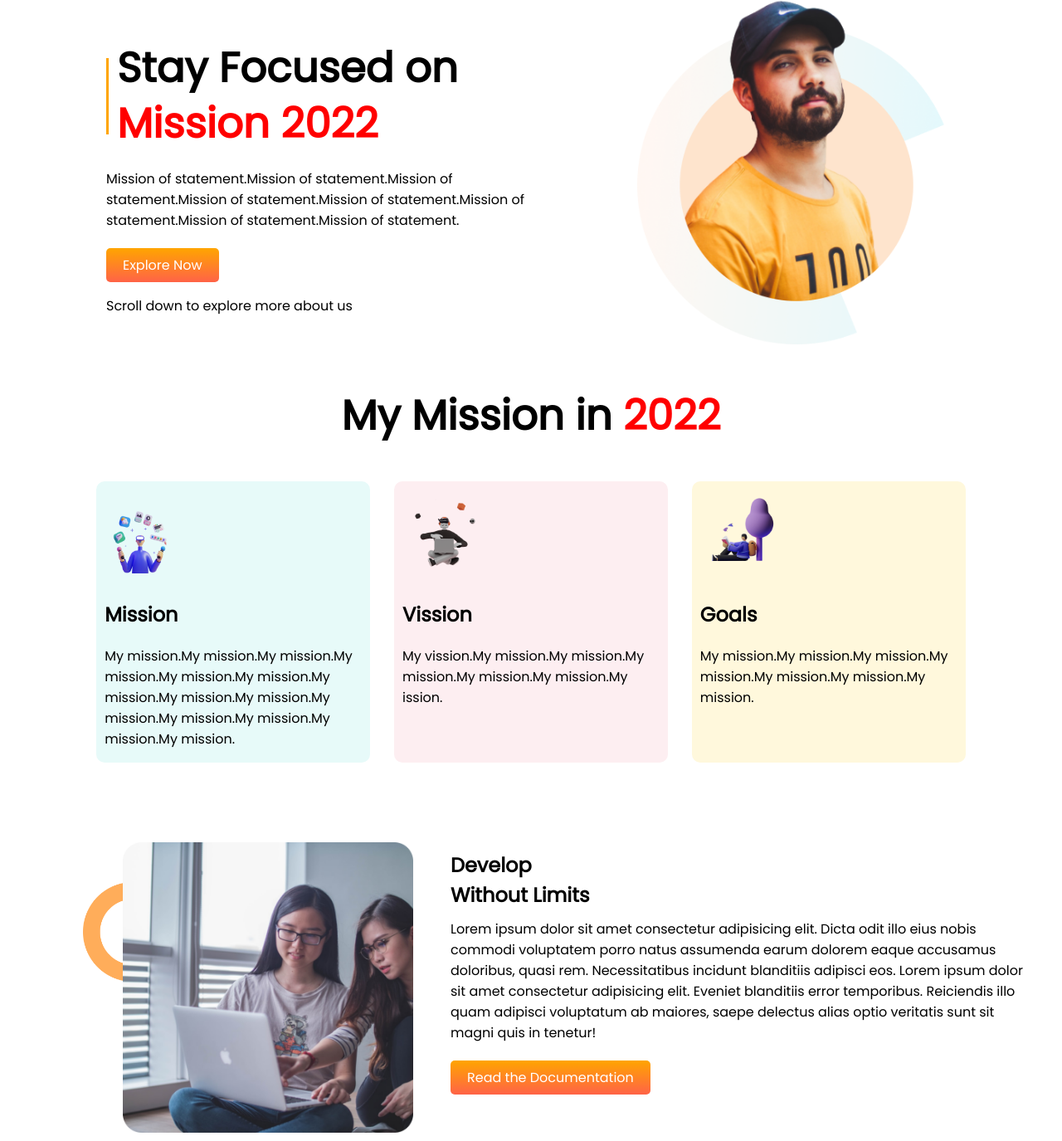
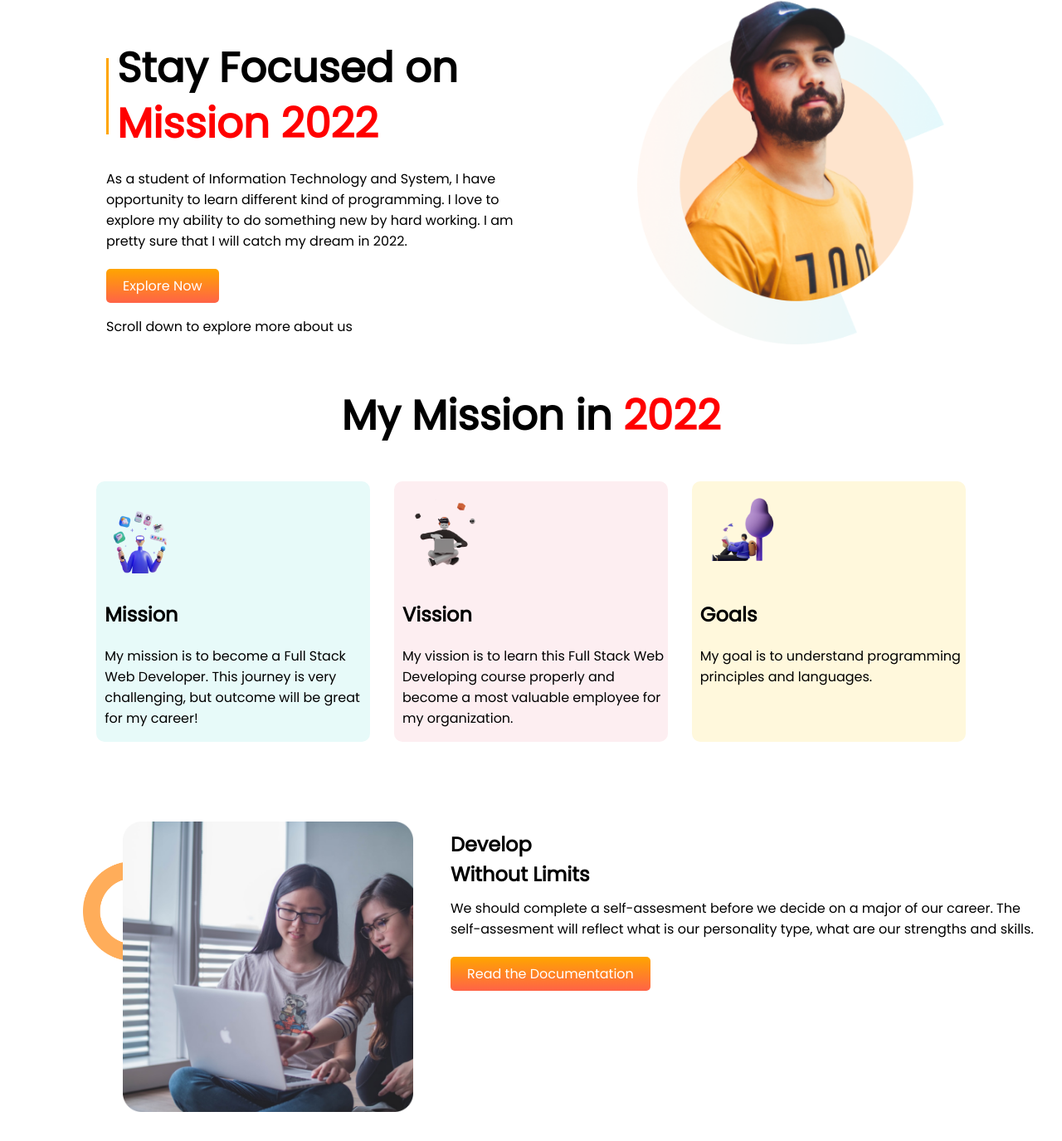
Before and after one commit to omarfaruk2004/first-assignment, a plain HTML site: page index.html in a window 1280 px wide. Shown: the part 74-1449 px from the top of the page at 83% size. Drawn offline with Linux system fonts and the light colour scheme; a web font is replaced by a local one.

Commit message:
Final-cor

```diff
--- a/index.html
+++ b/index.html
@@ -21,12 +21,12 @@
                 <h1>Stay Focused on</h1>
                 <h1 class="header">Mission 2022</h1>
             </div>
-                <p>Mission of statement.Mission of statement.Mission of statement.Mission of statement.Mission of
-                    statement.Mission
-                    of statement.Mission of statement.Mission of statement.</p>
-                <a class="link-button" target="_blank" href="https://www.linkedin.com/company/programminghero">Explore
-                    Now</a>
-                <p>Scroll down to explore more about us</p>
+            <p>As a student of Information Technology and System, I have opportunity to learn different kind of
+                programming. I love to explore my ability to do something new by hard working. I am pretty sure that I
+                will catch my dream in 2022. </p>
+            <a class="link-button" target="_blank" href="https://www.linkedin.com/company/programminghero">Explore
+                Now</a>
+            <p>Scroll down to explore more about us</p>
         </div>
         <div class="half-width">
             <img src="images/person/person-0.png" alt="">
@@ -43,18 +43,18 @@
             <div class="mission-vission-goal" id="card1-bg">
                 <img class="card-img" src="images/illustrators/illustrator-1.png" alt="">
                 <h2>Mission</h2>
-                <p>My mission.My mission.My mission.My mission.My mission.My mission.My mission.My mission.My mission.My
-                    mission.My mission.My mission.My mission.My mission.</p>
+                <p>My mission is to become a Full Stack Web Developer. This journey is very challenging, but outcome
+                    will be great for my career! </p>
             </div>
             <div class="mission-vission-goal" id="card2-bg">
                 <img class="card-img" src="images/illustrators/illustrator-2.png" alt="">
                 <h2>Vission</h2>
-                <p>My vission.My mission.My mission.My mission.My mission.My mission.My ission.</p>
+                <p>My vission is to learn this Full Stack Web Developing course properly and become a most valuable employee for my organization.</p>
             </div>
             <div class="mission-vission-goal" id="card3-bg">
                 <img class="card-img" src="images/illustrators/illustrator-3.png" alt="">
                 <h2>Goals</h2>
-                <p>My mission.My mission.My mission.My mission.My mission.My mission.My mission.</p>
+                <p>My goal is to understand programming principles and languages.</p>
             </div>
         </div>
 
@@ -68,37 +68,31 @@
                 <h2>Develop</h2>
                 <h2>Without Limits</h2>
             </div>
-            <p>Lorem ipsum dolor sit amet consectetur adipisicing elit. Dicta odit illo eius nobis commodi voluptatem
-                porro natus assumenda earum dolorem eaque accusamus doloribus, quasi rem. Necessitatibus incidunt
-                blanditiis adipisci eos.
-                Lorem ipsum dolor sit amet consectetur adipisicing elit. Eveniet blanditiis error temporibus. Reiciendis
-                illo quam adipisci voluptatum ab maiores, saepe delectus alias optio veritatis sunt sit magni quis in
-                tenetur!
+            <p>We should complete a self-assesment before we decide on a major of our career. The self-assesment will reflect what is our personality type, what are our strengths and skills.
             </p>
             <a class="link-button" target="_blank" href="https://www.linkedin.com/company/programminghero">Read the
                 Documentation</a>
         </div>
     </section>
     <section class="global-community">
-        <div class="global-text" >
+        <div class="global-text">
             <h2>Know our</h2>
             <h2>Global Community</h2>
-            <p>Lorem ipsum dolor sit amet consectetur adipisicing elit. Impedit molestiae accusamus ab error, corrupti,
-                debitis fuga fugit, accusantium placeat perspiciatis quasi quod. Deleniti veniam aut perspiciatis id
-                iste
-                aspernatur tenetur?</p>
+            <p>Global communication is the development and sharing information through verbal and non-verbal messages. For business, global communication is opportunities for new business.</p>
             <a class="link-button" target="_blank" href="https://www.linkedin.com/company/programminghero">Read the
                 Documentation</a>
         </div>
 
-        <div class="global-text" id="community-img" >
+        <div class="global-text" id="community-img">
             <img src="images/pictures/project.png" alt="">
         </div>
     </section>
 
     <footer>
         <div class="footer">
-            <i><h1>Mission<span id="footer-header"> 2022</span></h1></i>
+            <i>
+                <h1>Mission<span id="footer-header"> 2022</span></h1>
+            </i>
             <br>
             <small>Hard work, Preservance, and Determination for 2022</small>
         </div>
```
